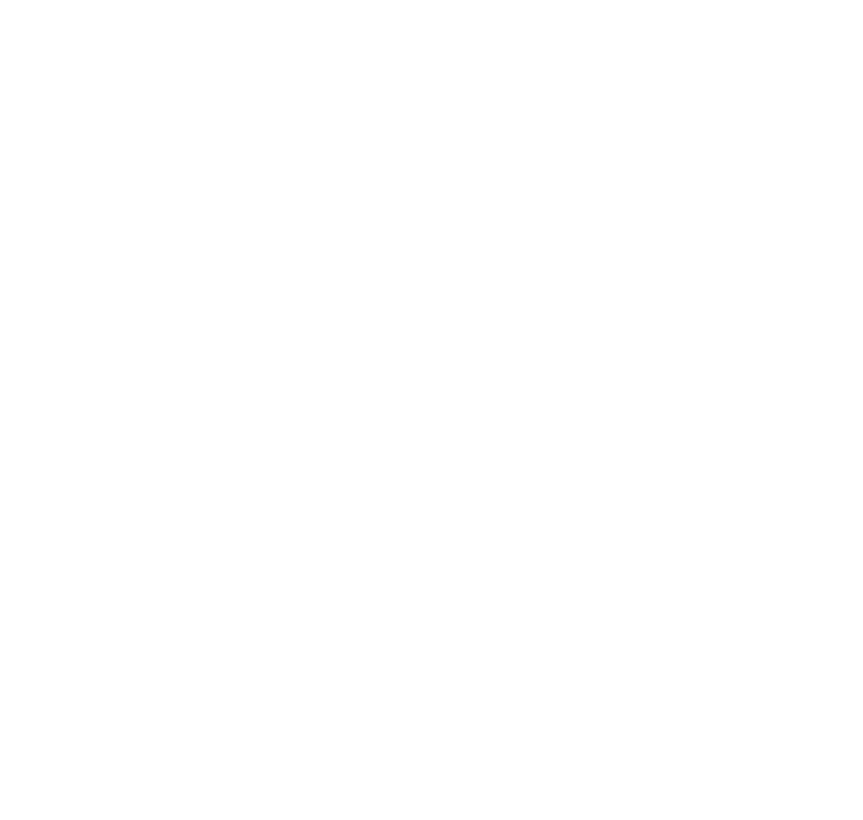
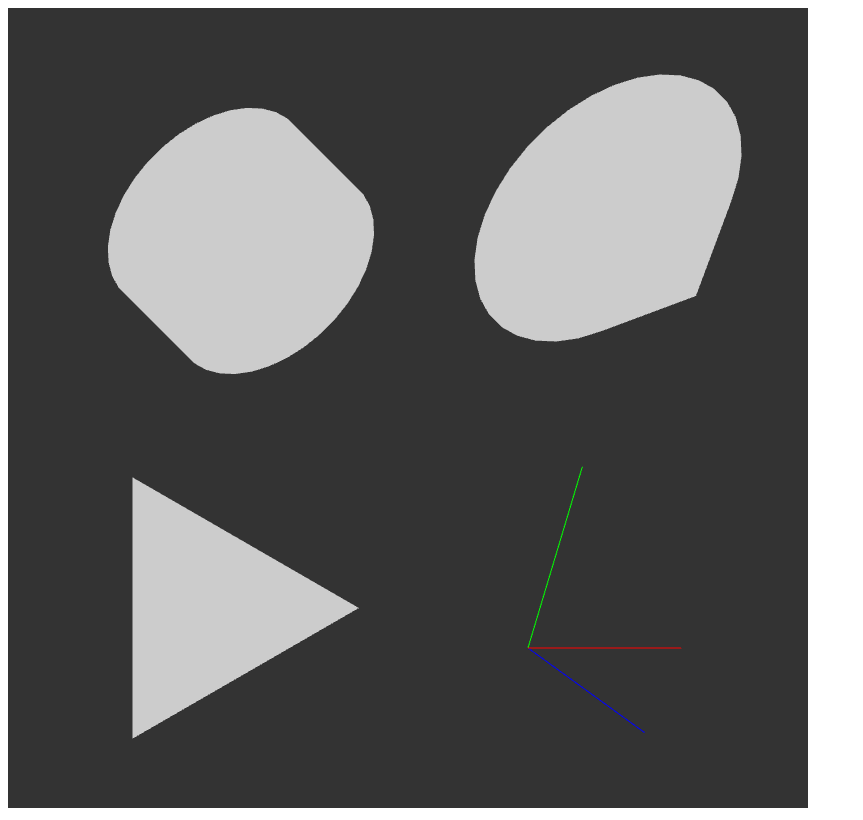
Before and after one commit to A-M-D-R-3-W/CS375_WebGL, a plain HTML site: page Assignment-2/shapes.html in a window 1280 px wide. Shown: the whole page, without its empty margins (0-863 px from the left). Drawn offline with Linux system fonts and the light colour scheme; animation ran at ten frames a second.

Commit message:
Create animation

```diff
--- a/Assignment-2/shapes.html
+++ b/Assignment-2/shapes.html
@@ -4,6 +4,10 @@
         <script src="Common/initShaders.js"></script>
         <script src="Common/MV.js"></script>
         <script src="Common/MatrixStack.js"></script>
+        <script src="Common/Shapes/Cone.js"></script>
+        <script src="Common/Shapes/Tetrahedron.js"></script>
+        <script src="Common/Shapes/Cylinder.js"></script>
+        <script src="Common/Shapes/Axes.js"></script>
         <script src="shapes.js"></script>
     </head>
 
--- a/Assignment-2/shapes.js
+++ b/Assignment-2/shapes.js
@@ -1,16 +1,103 @@
 
 let gl = undefined;
 
-function init() {
+function init() { // init can be defined as a lambda function (see examples)
     let canvas = document.getElementById("webgl-canvas");
     gl = canvas.getContext("webgl2");
     if (!gl) { alert("Your Web browser doesn't support WebGL 2\nPlease contact Dave"); }
 
     // Add initialization code here
+
+    gl.clearColor(0.2, 0.2, 0.2, 1.0); // Background color
+    gl.enable(gl.DEPTH_TEST); // Enable depth test
+
+
+    let cone = new Cone(gl, 36);
+    let tetra = new Tetrahedron(gl);
+    let cyl = new Cylinder(gl, 36);
+    let axes = new Axes(gl);
+    let ms = new MatrixStack();
+    let angle = 0;
+
+
+    render(cone, tetra, cyl, axes, ms, angle); // Call render function
+
 }
 
-function render() {
-    // Add rendering code here
+function render(cone, tetra, cyl, axes, ms, angle) { // if canvas is blank, render is broken
+
+    gl.clear(gl.COLOR_BUFFER_BIT | gl.DEPTH_BUFFER_BIT); // Clear the color as well as the depth buffer (part of the depth test)
+
+    // Update the rotation angle (for all shapes that are animated)
+    angle += 1.0;
+    angle %= 360.0;
+
+
+    // ----------------- Drawing the Axes ----------------- //
+
+    ms.push();
+    ms.translate(0.3, -0.6, 0); // translate(z, y, x)
+    ms.rotate(40, [0, 1, 0]);    // rotate(angle, [x, y, z])
+    ms.rotate(25, [1, 0, 0]);
+    ms.scale(0.5);              // scale
+    axes.MV = ms.current();
+    axes.draw();
+    ms.pop();
+
+
+    // ---------------------------------------------------- //
+
+
+    // ----------------- Drawing the Cylinder ----------------- //
+
+    ms.push();
+    ms.translate(-0.5, 0.5, 0)           // translate(z, y, x)
+    ms.rotate(angle, [1, 1, 0]);    // rotate(angle, [x, y, z])
+    ms.scale(0.3);                  // scale(s)
+    cyl.MV = ms.current();
+    cyl.draw();
+    ms.pop();
+
+
+    // ---------------------------------------------------- //
+
+
+
+
+    // ----------------- Drawing the Tetrahedron (stationary) ----------------- //
+
+    ms.push();
+    ms.translate(-0.5, 0, 0)        // translate(z, y, x)
+    //ms.rotate(angle, [1, 1, 0]);    // rotate(angle, [x, y, z])
+    ms.scale(0.4);                  // scale(s)
+    tetra.MV = ms.current();
+    tetra.draw();
+    ms.pop();
+
+
+    // ---------------------------------------------------- //
+
+
+    // ----------------- Drawing the Cone ----------------- //
+    // Transforms should follow this order (TRS): Translate -> Rotate -> Scale
+
+    // Draw the cone
+    ms.push();
+    ms.translate(0.5, 0, 0)         // translate(z, y, x)
+    ms.rotate(angle, [1, 1, 0]);    // rotate(angle, [x, y, z])
+    ms.scale(0.4);                  // scale(s)
+    cone.MV = ms.current();
+    cone.draw();
+    ms.pop();
+
+    // ---------------------------------------------------- //
+
+
+
+
+    requestAnimationFrame(() => render(cone, tetra, cyl, axes, ms, angle)); // Call render() again (anonymously)
+
 }
 
-window.onload = init;
+
+window.onload = init; // acts like calling main
```
